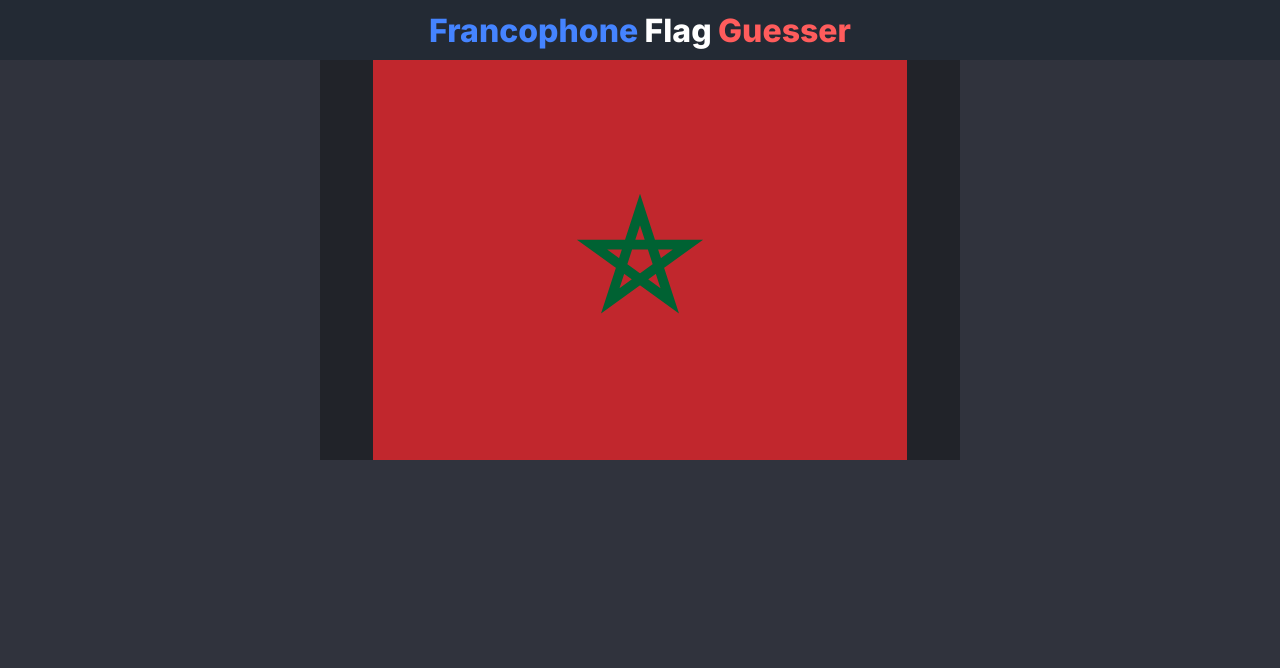
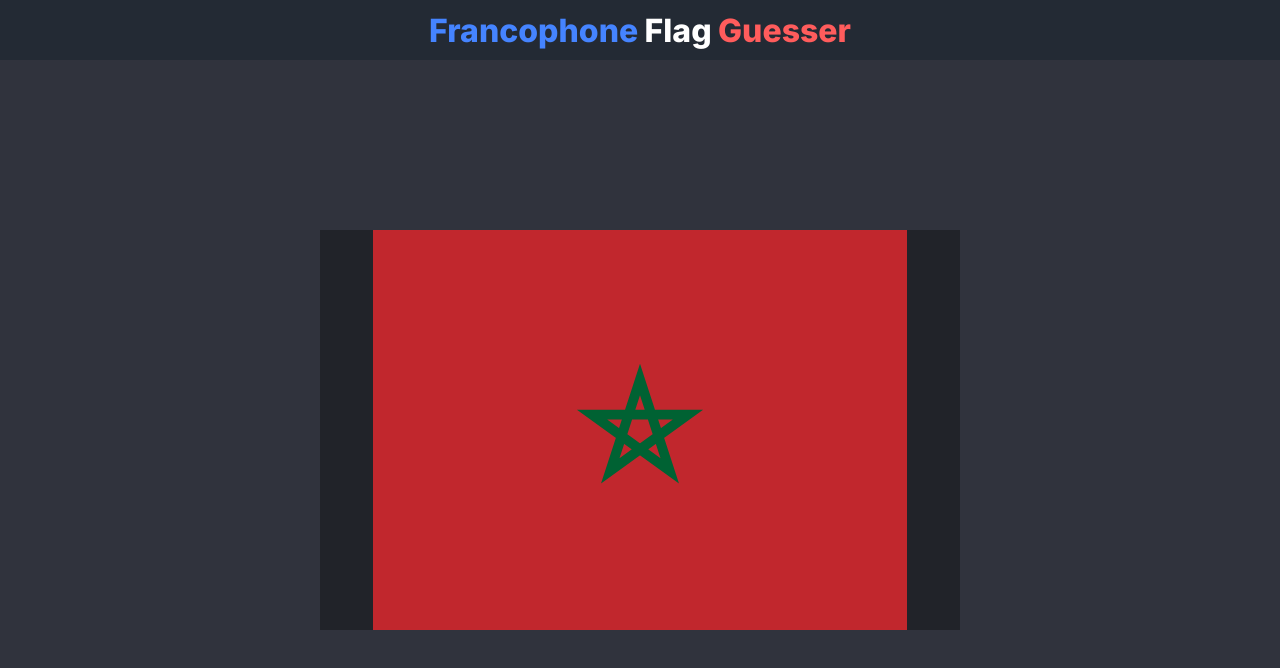
Before and after one commit to raphaelsanchez0/Francophone-Flag-Guesser, a React (Vite) app: page / in a window 1280 px wide. Shown: the top 668 px of the page. Built offline with nearby package versions, Linux system fonts and the light colour scheme.

Commit message:
fixed .guesser styling; now centered

```diff
--- a/src/components/App.jsx
+++ b/src/components/App.jsx
@@ -9,9 +9,9 @@ export default function App() {
   const [count, setCount] = useState(0)
 
   return (
-    <div className="app">
+    <div className="App">
       <Header />
-      <Guesser/>
+      <Guesser />
     </div>
   )
 }
--- a/src/style.css
+++ b/src/style.css
@@ -5,12 +5,13 @@
 
 body {
   background: #30333D;
-  display: grid;
-
-    height: 100vh;
-
 }
 
+.App {
+  display: flex;
+  flex-direction: column;
+  height: 100vh;
+}
 
 .header {
   background: #232A34;
@@ -41,7 +42,7 @@ body {
   color: #FF5C5C
 }
 
-.guesser{
+.guesser {
   background-color: #212329;
   width: 50%;
   margin: auto;
@@ -51,6 +52,6 @@ body {
 
 }
 
-.guesser--image{
+.guesser--image {
   height: 50vh;
 }
```
